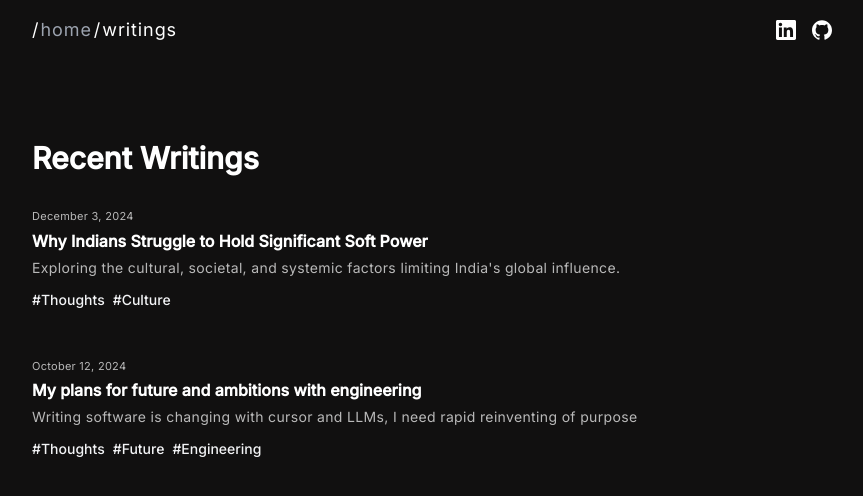
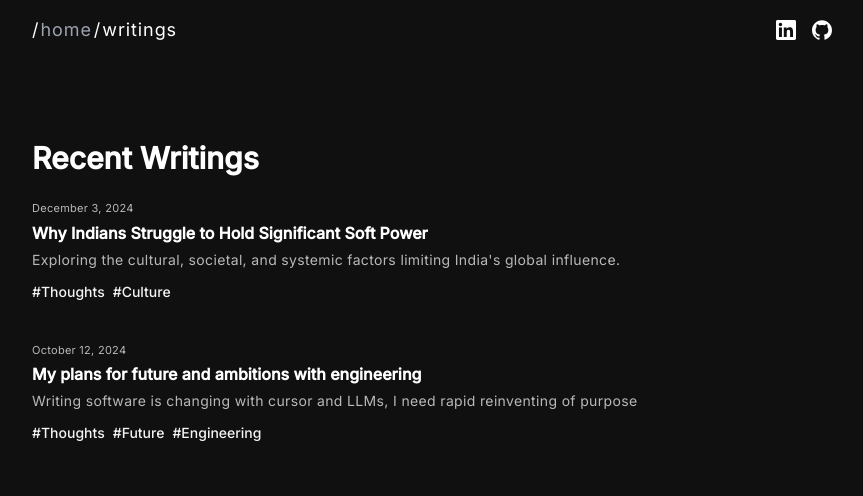
Before and after one commit to Sarthakischauhan/portfolio, a Next.js app: page /blog in a window 1280 px wide. Shown: the top 496 px of the page, without its empty margins (208-1071 px from the left). Built offline with nearby package versions, Linux system fonts and the light colour scheme.

Commit message:
more style changes

```diff
--- a/app/blog/page.js
+++ b/app/blog/page.js
@@ -13,9 +13,9 @@ const BlogListing = () => {
             Recent Writings
         </div>
 
-        <div className="space-y-12 mt-[24px]">
-            {BLOG_DATA.map((blog, index) => ( // Iterate over the blog data
-                <BlogTile key={index} blog={blog} /> // Render BlogTile for each blog
+        <div className="space-y-10 mt-[16px]">
+            {BLOG_DATA.map((blog, index) => (
+                <BlogTile key={index} blog={blog} />
             ))}
         </div>
 
--- a/app/components/BlogHeader.jsx
+++ b/app/components/BlogHeader.jsx
@@ -17,7 +17,7 @@ export default function BlogHeader({ children, date }) {
     <header className="rounded-lg">
       <div className="flex flex-col items-center space-y-[20px]">
         <time className="text-sm text-white block">
-            {moment(date).format("MMMM Do YYYY")}
+            {moment(date, "YYYY-MM-DD").format("MMMM Do YYYY")}
         </time>
         {title && <h1 className="text-4xl tracking-wide font-bold text-center m-0">{title.props.children}</h1>}
         {desc && <h2 className="text-sm tracking-wide text-center font-light m-0">{desc.props.children}</h2>}
--- a/app/components/BlogTile.jsx
+++ b/app/components/BlogTile.jsx
@@ -5,7 +5,7 @@ import moment from "moment";
 const BlogTile = ({ blog }) => {
     return (
       <div className="w-full flex flex-col gap-y-1 mt-2">
-         <h6 className="text-[11px] timeline font-inter tracking-wide">{moment(blog.date_posted).format("LL")}</h6>
+         <h6 className="text-[11px] timeline font-inter tracking-wide">{moment(blog.date_posted, "MM-DD-YYYY").format("LL")}</h6>
          <Link href={`/blog/${blog.slug}`} className="text-[16px]">
           <h1 className="font-inter font-semibold hover:text-hyperlink cursor-pointer hover:underline transition-color">{blog.title}</h1>
          </Link>
--- a/app/page.js
+++ b/app/page.js
@@ -43,7 +43,7 @@ export default function Home() {
         <If condition={BLOG_DATA.length != 0}>
           <div className="work-exp mb-[10px] mt-16">
               <h1 className='font-inter font-semibold md:text-3xl text-2xl'>Writings</h1>
-              <div className="space-y-16 mt-[24px]">
+              <div className="space-y-10 mt-[24px]">
                 {BLOG_DATA.map((blog, i) => (
                   <BlogTile blog={blog} key={i} />
                 ))}
```
